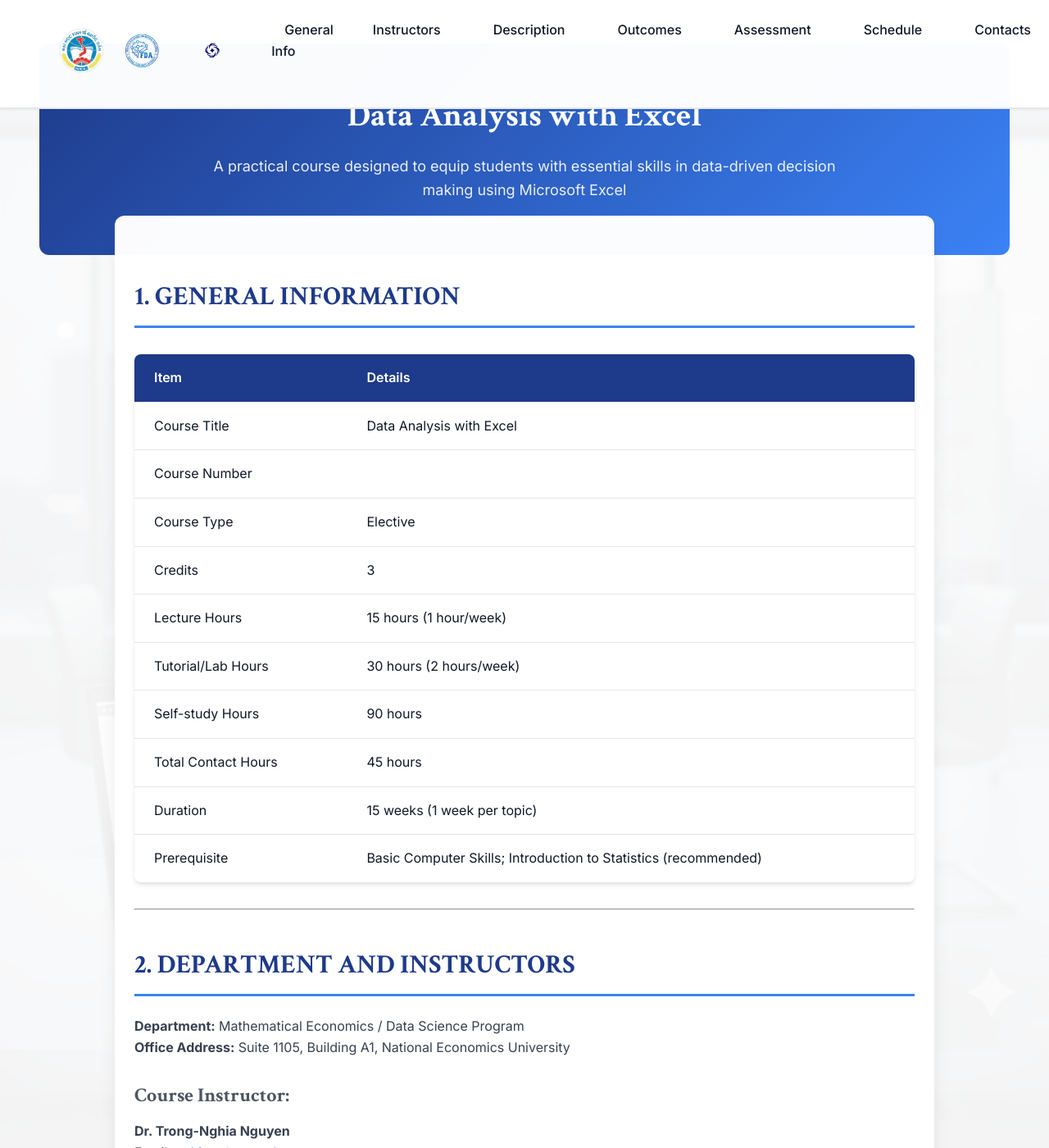
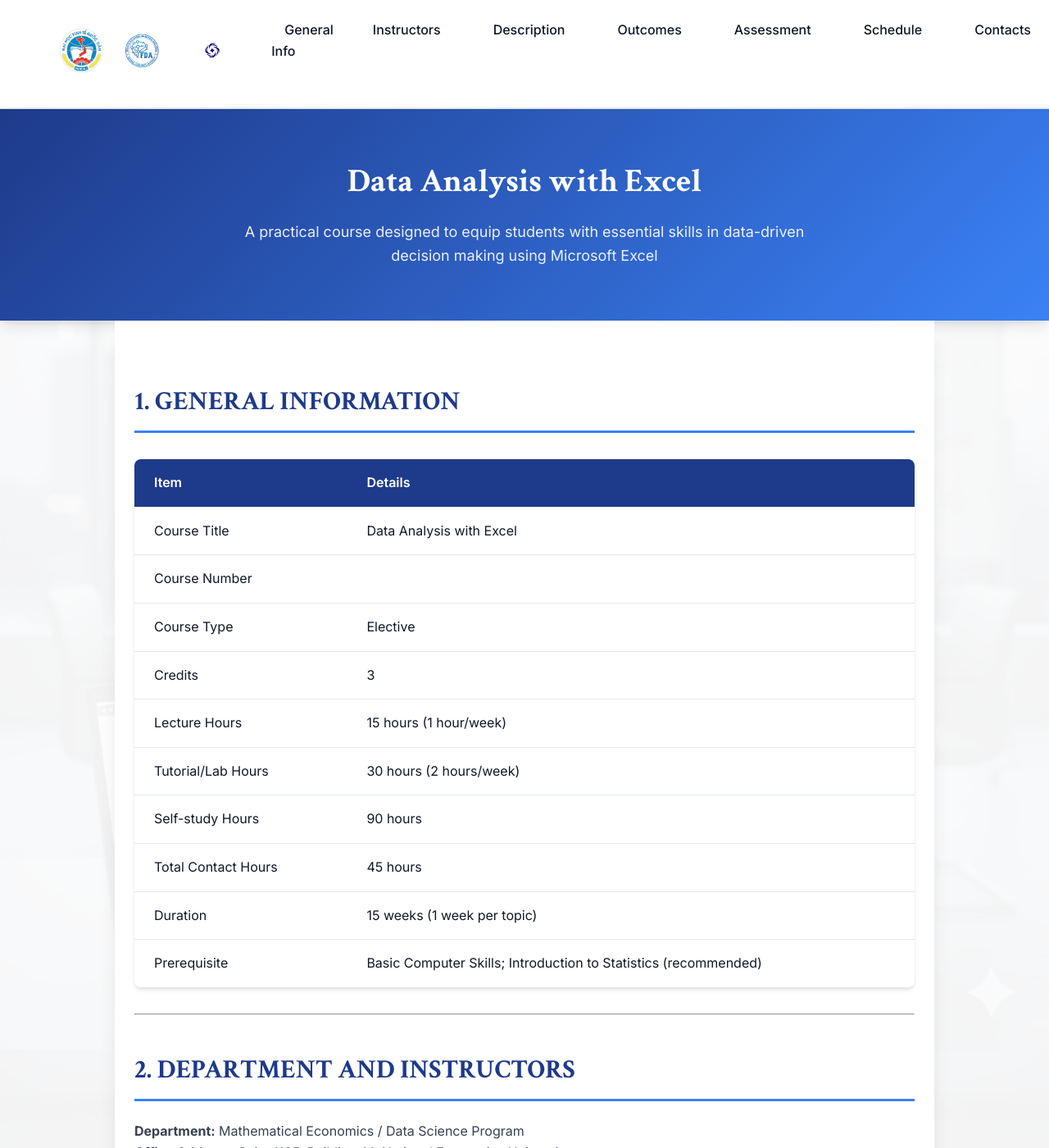
Before and after one commit to nghianguyen7171/excel_course, a Jekyll site: the page built from index.md, in a window 1280 px wide and 1400 px high. Shown: the whole window at 82% size. Built offline with Jekyll 4.4.1, drawn with Linux system fonts in a browser that asks for light colours.

Commit message:
Fix hero section styling - ensure proper layout integration

```diff
--- a/assets/css/main.scss
+++ b/assets/css/main.scss
@@ -299,14 +299,14 @@
     padding: $spacing-xl $spacing-lg;
     background: rgba(255, 255, 255, 0.98);
     box-shadow: $shadow-xl;
-    margin-top: $spacing-lg;
+    margin-top: 0;
     margin-bottom: $spacing-xl;
-    border-radius: $radius-lg;
+    border-radius: 0 0 $radius-lg $radius-lg;
 
     @media (max-width: $breakpoint-md) {
         padding: $spacing-lg $spacing-md;
-        margin: $spacing-md;
-        border-radius: $radius-md;
+        margin: 0;
+        border-radius: 0;
     }
 }
 
@@ -314,14 +314,13 @@
 .hero-section {
     text-align: center;
     padding: $spacing-2xl 0;
-    margin-bottom: $spacing-xl;
+    margin-bottom: 0;
     background: linear-gradient(135deg, $primary-blue 0%, $secondary-blue 100%);
     color: white;
-    border-radius: $radius-lg;
-    margin: -$spacing-xl -$spacing-lg $spacing-xl;
+    width: 100%;
+    box-shadow: $shadow-lg;
 
     @media (max-width: $breakpoint-md) {
-        margin: -$spacing-lg -$spacing-md $spacing-lg;
         padding: $spacing-xl 0;
     }
 
@@ -329,6 +328,11 @@
         color: white;
         border: none;
         margin-bottom: $spacing-md;
+        font-size: 2.5rem;
+
+        @media (max-width: $breakpoint-md) {
+            font-size: 2rem;
+        }
     }
 
     p {
@@ -336,6 +340,7 @@
         font-size: 1.125rem;
         max-width: 800px;
         margin: 0 auto;
+        padding: 0 $spacing-lg;
     }
 }
 
```
